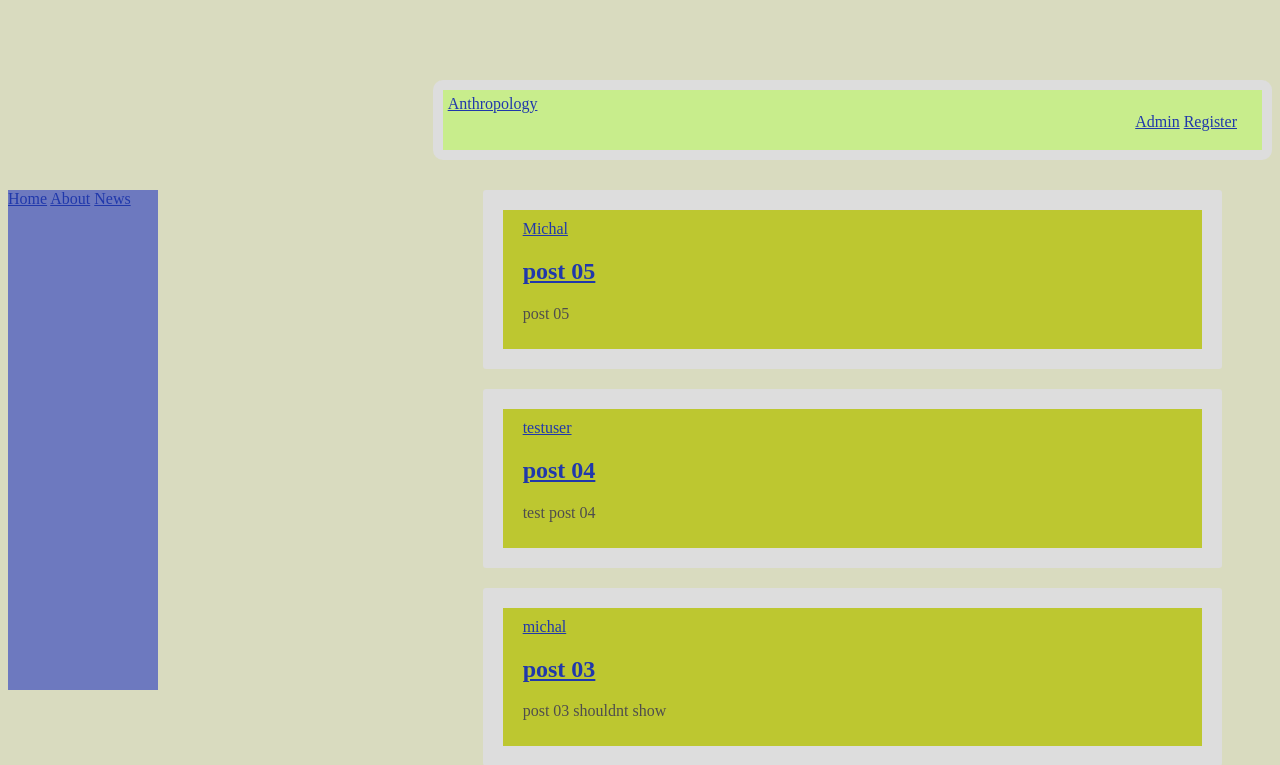
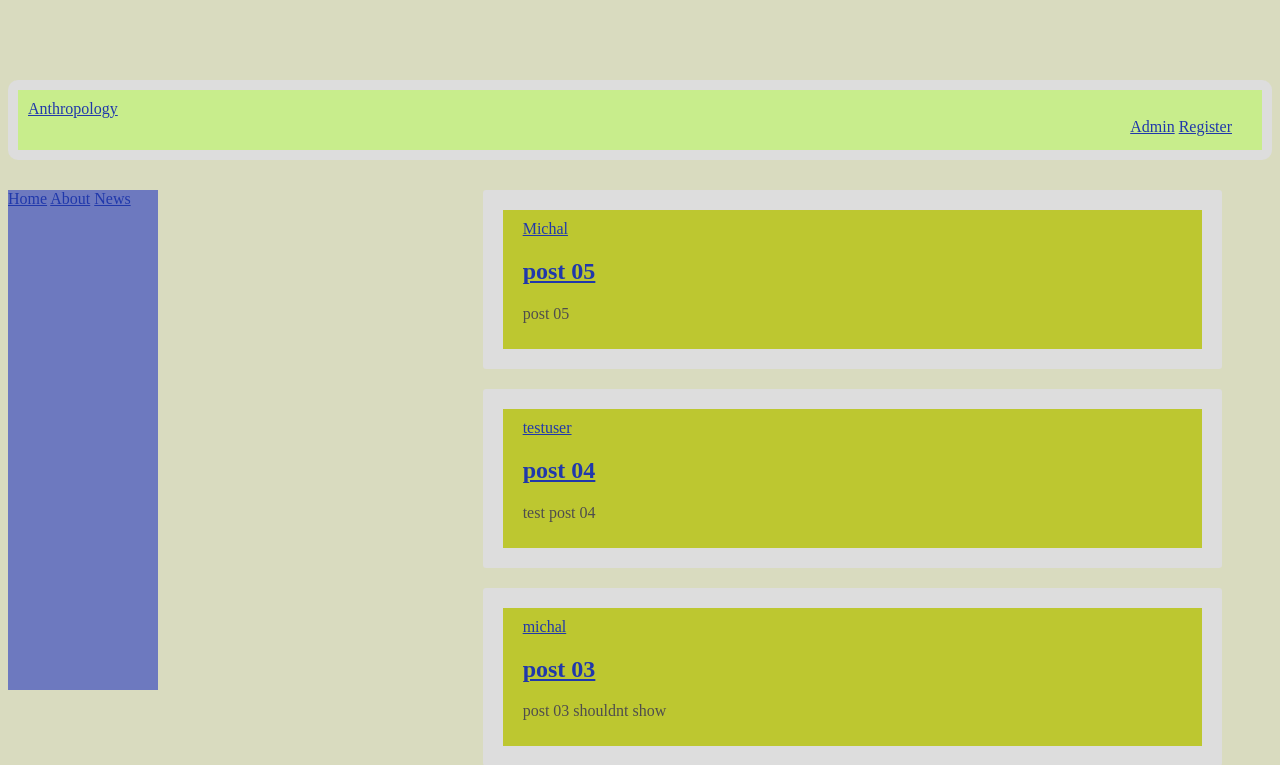
Before and after one commit to MichalStruska/AnthroWeb, a Django app: page / in a window 1280 px wide. Shown: the top 765 px of the page. Run offline with Django 3.2, Linux system fonts and the light colour scheme; data comes from the database, SQL or seed files in the repository.

Commit message:
shifted position of side-header in base

```diff
--- a/blog/static/css/main02.css
+++ b/blog/static/css/main02.css
@@ -36,18 +36,17 @@ body {
   .site-header{
     height: auto;
     width: auto;
-    padding: 5px 5px;
+    padding: 10px 10px;
     border: 10px solid #dddddd;
     border-radius: 10px;
     margin-bottom: 20px;
-    grid-column: 2/4;
+    grid-column: 1/4;
     grid-row: auto;
     background: #c8ed8c;
   }
 
   /*.container{
     padding: 10px 20px;
-    grid-row: 1;
     margin-right: 50px;
     margin-left: 50px;
   }*/
```
